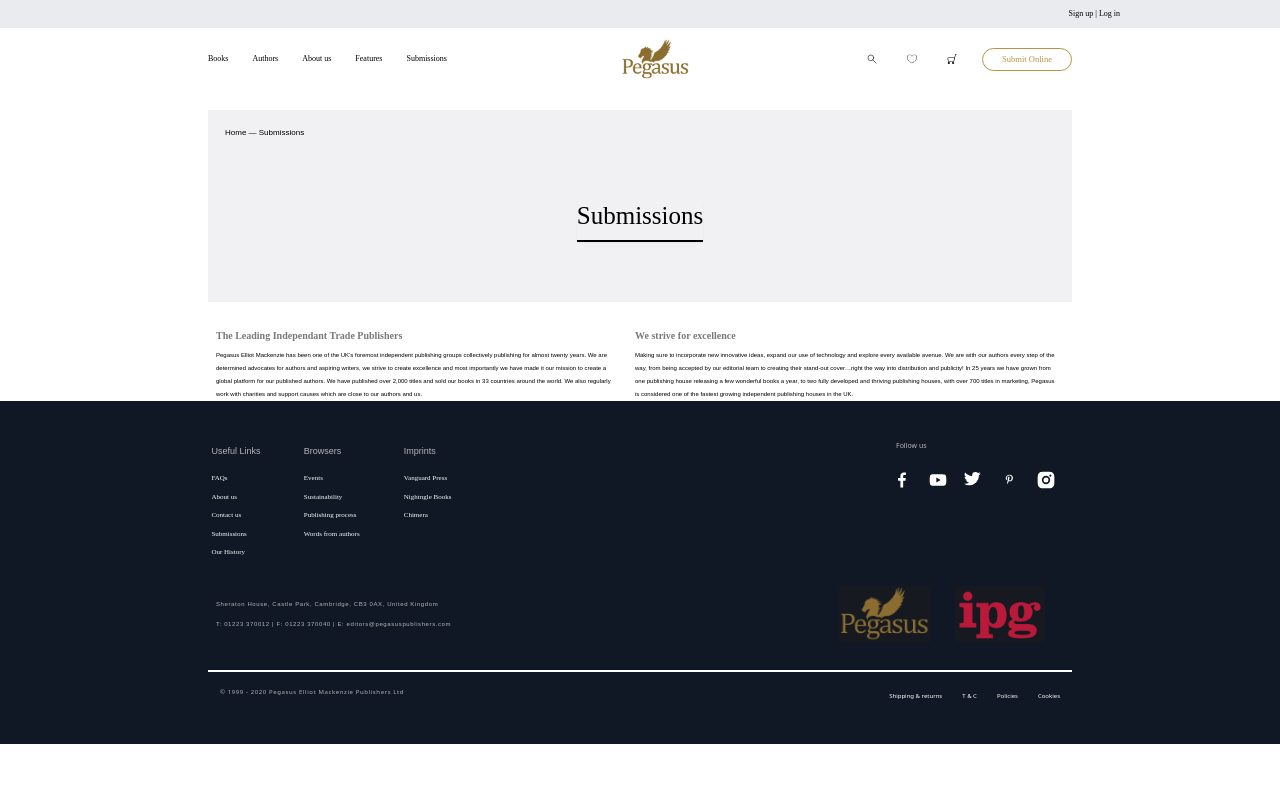
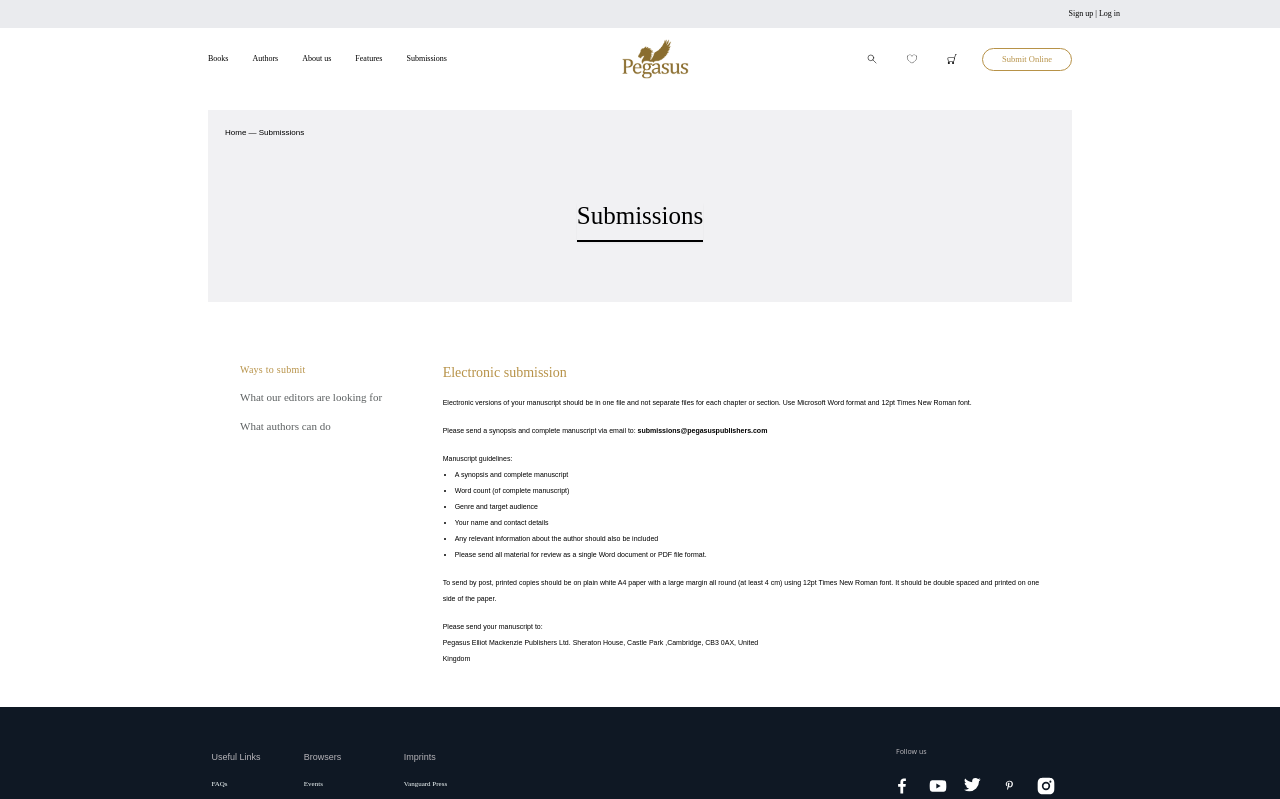
Before and after one commit to Hadees621/pegasus, a React (Create React App) app: page /submissions in a window 1280 px wide. Shown: the top 799 px of the page. Built offline with nearby package versions, Linux system fonts and the light colour scheme.

Commit message:
2xl replaced

```diff
--- a/src/components/Footer.js
+++ b/src/components/Footer.js
@@ -25,7 +25,7 @@ const Footer = () => {
     return (
         <footer className="bg-[#0F1824]">
             {/* 1024:max-w-screen-768 */}
-            <div className="mx-auto w-full 1024:px-40 320:p-5 xl:px-52 2xl:px-96 320:py-10 1024:py-10 1440:py-20 2560:py-44 1024:text-center justify-center items-center flex flex-col">
+            <div className="mx-auto w-full 1024:px-40 320:p-5 xl:px-52 2560:px-96 320:py-10 1024:py-10 1440:py-20 2560:py-44 1024:text-center justify-center items-center flex flex-col">
 
                 <div className="1024:grid 1024:grid-cols-2 1024:w-full">
 
--- a/src/components/Header.js
+++ b/src/components/Header.js
@@ -75,7 +75,7 @@ const Header = ({ setIsMegaMenuOpen, isMegaMenuOpen, setApplyBlur }) => {
             </div>
 
             <nav className="bg-white border-gray-200">
-                <div className="flex flex-wrap justify-between items-center px-5 md:px-10 1024:px-40 xl:px-52 2xl:px-96 py-[3px]">
+                <div className="flex flex-wrap justify-between items-center px-5 md:px-10 1024:px-40 xl:px-52 2560:px-96 py-[3px]">
                     {isSearchMegaMenuOpen ? (
                         <div className="bg-[#F3F4F3] 320:h-[40px] 2560:h-[50px] p-4 flex items-center w-full 1024:h-[20px] 1024:my-2 1024:mx-[210px] 2560:mx-[440px] 2560:my-6">
                             <svg
--- a/src/components/comp/header-components/MegaMenuBooks.js
+++ b/src/components/comp/header-components/MegaMenuBooks.js
@@ -31,7 +31,7 @@ const MegaMenuBooks = ({ isMegaMenuOpen }) => {
 
         <>
             <div id="mega-menu-full-image-dropdown" className={`py-s 1024:py-2 1440:py-7 2560:py-9 ${isMegaMenuOpen ? 'block' : 'hidden'}`}>
-                <div className="grid px-5 1024:px-40 1024:mr-40 md:px-10 xl:px-52 xl:pr-[300px] 2xl:px-96 2xl:pr-[760px] 2xl:pl-[385px] py-5 1024:py-0 text-sm text-black 768:grid-cols-2 lg:grid-cols-4">
+                <div className="grid px-5 1024:px-40 1024:mr-40 md:px-10 xl:px-52 xl:pr-[300px] 2560:px-96 2560:pr-[760px] 2560:pl-[385px] py-5 1024:py-0 text-sm text-black 768:grid-cols-2 lg:grid-cols-4">
                     {categories.map((category, index) => (
                         <ul key={index} className="mb-4 space-y-4 md:mb-0 1024:-space-y-1.5 1440:space-y-1 2560:space-y-2.5">
                             <TitleLi text={category.title} />
--- a/src/pages/authors/components/Section.js
+++ b/src/pages/authors/components/Section.js
@@ -5,7 +5,7 @@ const Section = () => {
 
     return (
         <>
-            <div className="bg-[#F1F1F3] justify-center 320:m-5 1024:h-52 1440:h-72 2000:h-[420px] 1440:flex-row 1024:mx-40 xl:mx-52 2xl:mx-96 border border-[#F1F1F3]">
+            <div className="bg-[#F1F1F3] justify-center 320:m-5 1024:h-52 1440:h-72 2000:h-[420px] 1440:flex-row 1024:mx-40 xl:mx-52 2560:mx-96 border border-[#F1F1F3]">
                 <p className="2000:text-sm font-roboto m-10 2000:m-10 1024:text-[8px] 1024:m-4 1440:text-[9px] 1440:m-5">Home — Authors</p>
                 <div className="flex w-full justify-center">
                     <p className="320:text-4xl 768:text-5xl 1024:text-[30px] 1440:text-[45px] 2000:text-7xl flex justify-center font-fairplay my-24 1024:my-10 border-b-2 border-black shadow-sm w-max">Authors</p>
--- a/src/pages/homepage/components/Section.js
+++ b/src/pages/homepage/components/Section.js
@@ -42,7 +42,7 @@ const Section = ({ isMegaMenuOpen, applyBlur }) => {
                     </div>
                 </div>
 
-                <div className='w-full justify-center 320:p-5 1024:px-40 xl:px-52 2xl:px-96'>
+                <div className='w-full justify-center 320:p-5 1024:px-40 xl:px-52 2560:px-96'>
 
                     {/* Established section */}
                     <div className='flex 320:flex-col lg:flex-row gap-12 1024:gap-3 320:gap-3'>
--- /dev/null
+++ b/src/pages/submissions/components/Faq.js
@@ -0,0 +1,57 @@
+import React, { useEffect, useRef, useState } from "react";
+
+const FaqItem = ({ faq, defaultAllExpanded }) => {
+    const [isItemOpen, setIsItemOpen] = useState(faq.expanded ?? defaultAllExpanded ?? false);
+    const ansRef = useRef();
+    const [height, setHeight] = useState("auto");
+
+    const handleClick = () => {
+        setIsItemOpen(!isItemOpen);
+    };
+
+    useEffect(() => {
+        if (ansRef.current) setHeight(ansRef.current.offsetHeight);
+    }, []);
+
+    const { q, a } = faq;
+
+    return (
+        <div className="py-6 border-t border-t-gray-200">
+            <div
+                className="flex justify-between items-center cursor-pointer select-none"
+                onClick={handleClick}
+                title={!isItemOpen ? "Show" : "Hide"}
+            >
+                <div className="font-semibold text-gray-800">{q}</div>
+                <button
+                    className="text-gray-600 rounded-full p-2 w-8 h-8 flex justify-center items-center text-2xl hover:bg-gray-200 transition"
+                    title={!isItemOpen ? "Show" : "Hide"}
+                >
+                    {isItemOpen ? "-" : "+"}
+                </button>
+            </div>
+
+            <div
+                className={`text-gray-500 font-medium overflow-hidden transition-[height]`}
+                style={{ height: isItemOpen ? height : 0 }}
+            >
+                <div ref={ansRef} className="pt-2">
+                    {a}
+                </div>
+            </div>
+        </div>
+    );
+};
+
+const Faq = ({ faqs = [], defaultAllExpanded = false }) => {
+    return (
+        <div className="w-[95%] sm:w-[90%] md:w-[75%] mx-auto">
+            <div className="mb-4 text-gray-800 text-lg font-semibold">Frequently Asked Questions</div>
+            {faqs.map((faq, idx) => (
+                <FaqItem key={idx} faq={faq} defaultAllExpanded={defaultAllExpanded} />
+            ))}
+        </div>
+    );
+};
+
+export default Faq;
--- /dev/null
+++ b/src/pages/submissions/components/FaqDemo.js
@@ -0,0 +1,28 @@
+import React from "react";
+import Faq from "../components/Faq";
+
+const FaqDemo = () => {
+    const faqs = [
+        {
+            q: "What does this website do?",
+            a: "Lorem ipsum dolor sit amet consectetur adipisicing elit. Est, velit temporibus? Placeat, praesentium repellendus quas mollitia soluta error expedita veniam.",
+            expanded: true,
+        },
+        {
+            q: "Is there any payment in the website?",
+            a: "Lorem ipsum, dolor sit amet consectetur adipisicing elit. Velit saepe quas atque nihil officia, accusantium dignissimos in repudiandae eos mollitia? Architecto error mollitia minima beatae facere cupiditate dolorem modi nihil quae. Reprehenderit minima aliquam, esse doloribus deleniti corporis cum consequuntur et aperiam error illo illum commodi necessitatibus repellat similique quaerat? Consectetur quidem quibusdam eligendi voluptatum, voluptates accusamus animi nobis pariatur dolorum quasi veniam nisi vitae deleniti dolore officiis sapiente voluptate quisquam quaerat.",
+        },
+        {
+            q: "How do I proceed?",
+            a: "Lorem ipsum dolor sit amet consectetur adipisicing elit. Quaerat, dolores!",
+        },
+    ];
+
+    return (
+        <div className="m-8">
+            <Faq faqs={faqs} defaultAllExpanded={false} />
+        </div>
+    );
+};
+
+export default FaqDemo;
--- a/src/pages/submissions/components/Section.js
+++ b/src/pages/submissions/components/Section.js
@@ -1,5 +1,7 @@
 import React from "react";
 import { audioBooksData } from "../../homepage/utils/utils";
+import Faq from "./Faq";
+import FaqDemo from "./FaqDemo";
 
 const Section = () => {
     return (
@@ -16,45 +18,66 @@ const Section = () => {
             </div>
 
             {/* padded section 1 */}
-            <div className="w-full justify-center 320:px-6 768:px-12 1024:px-52 1440:px-[290px] 1535:px-[360px] 2000:px-[360px] ">
+            <div className="w-full justify-center items-center 320:px-3 425:px-4 768:px-10 1024:px-[240px] 1440:px-[400px] 1535:px-[430px] 2000:px-[500px] 2560:px-[700px] py-28 1024:py-10 1440:py-12">
 
-                {/* goals */}
-                <div className="flex 320:flex-col 320:gap-9 1024:gap-0 1024:flex-row 2000:space-x-10 2000:my-10">
-                    <div className="px-1 320:space-y-3 1024:space-y-1 1024:px-2 2000:space-y-3">
-                        <h1 className="font-bold text-[#77797B] font-fairplay 320:text-[20px] 768:text-[22px] 1024:text-[10px] 1440:text-[16px] 2000:text-[28px] text-center 1024:text-start 1024:my-1.5 1440:my-2.5 2000:my-5">
-                            The Leading Independant Trade Publishers
+                <div className="flex flex-col 425:flex-row 425:gap-3 1024:gap-4 1440:gap-14 space-y-5 425:space-y-0">
+
+                    <div className="w-full 425:w-[25%] 1440:w-[20%] space-y-6 425:space-y-5 1024:space-y-3 1440:space-y-4 2000:space-y-6 2560:pr-20">
+                        <h1 className="text-center 425:text-start text-[#B79248] 425:text-[15px] 768:text-[18px] 1024:text-[10px] 1440:text-[14px] 2000:text-[20px] tracking-wide  font-fairplay">
+                            Ways to submit
                         </h1>
-                        <p className="flex leading-8 font-roboto 320:text-[13px] 320:leading-5 768:text-[16px] 768:leading-6 1024:text-[6px] 1024:leading-[13px] 1440:text-[9.5px] 1440:leading-[19px] 2000:text-[16px] 2000:leading-8 text-center 1024:text-start">
-                            Pegasus Elliot Mackenzie has been one of the UK’s foremost
-                            independent publishing groups collectively publishing for almost
-                            twenty years. We are determined advocates for authors and aspiring
-                            writers, we strive to create excellence and most importantly we
-                            have made it our mission to create a global platform for our
-                            published authors. We have published over 2,000 titles and sold
-                            our books in 33 countries around the world. We also regularly work
-                            with charities and support causes which are close to our authors
-                            and us.
+                        <h1 className="text-center 425:text-start text-[#5D6162] 425:text-[13px] 768:text-[18px] 1024:text-[11px] 1440:text-[13px] 2000:text-[21px] font-fairplay 2000:my-8">
+                            What our editors are looking for
+                        </h1>
+                        <h1 className="text-center 425:text-start text-[#5D6162] 425:text-[13px] 768:text-[18px] 1024:text-[11px] 1440:text-[13px] 2000:text-[21px] font-fairplay">
+                            What authors can do
+                        </h1>
+                    </div>
+
+                    <div className="w-full 425:w-[80%] 1440:w-[80%] space-y-6 1024:space-y-3">
+                        <h1 className="text-center 425:text-start text-[24px] 425:text-[16px] 1024:text-[14px] 1440:text-[16px] 2000:text-[28px] text-[#B79248] font-fairplay">
+                            Electronic submission
+                        </h1>
+                        <p className=" 425:text-[12px] 425:text-start text-[14px] 1024:text-[7px] 1024:leading-4 1440:text-[9px] 1440:leading-6 2000:text-[15px] 2000:leading-8 2000:my-8 leading-6 font-roboto text-black">
+                            Electronic versions of your manuscript should be in one file and not separate files for each chapter or section. Use
+                            Microsoft Word format and 12pt Times New Roman font.
+                        </p>
+                        <p className=" 425:text-start text-[14px] 425:text-[12px] 1024:text-[7px] 1024:leading-4 1440:text-[9px] 1440:leading-6 2000:text-[15px] 2000:leading-8 2000:my-9 leading-6 font-roboto">
+                            Please send a synopsis and complete manuscript via email to: <b>submissions@pegasuspublishers.com</b>
+                        </p>
+
+                        <p className="425:text-start text-[14px] 425:text-[12px] 1024:text-[7px] 1024:leading-4 1440:text-[9px] 1440:leading-6 2000:text-[15px] 2000:leading-8 2000:my-8 leading-6 font-roboto">
+                            Manuscript guidelines:
+                            <ul className="ml-3 list-disc">
+                                <li className="list-item">A synopsis and complete manuscript</li>
+                                <li className="list-item">Word count (of complete manuscript)</li>
+                                <li className="list-item">Genre and target audience</li>
+                                <li className="list-item">Your name and contact details</li>
+                                <li className="list-item">Any relevant information about the author should also be included</li>
+                                <li className="list-item">Please send all material for review as a single Word document or PDF file format.</li>
+                            </ul>
+                        </p>
+
+                        <p className="425:text-start text-[14px] 425:text-[12px] 1024:text-[7px] 1024:leading-4 1440:text-[9px] 1440:leading-6 2000:text-[15px] 2000:leading-8 2000:my-9 leading-6 font-roboto">
+                            To send by post, printed copies should be on plain white A4 paper with a large margin all round (at least 4 cm) using
+                            12pt Times New Roman font. It should be double spaced and printed on one side of the paper.
+                        </p>
+
+                        <p className="425:text-start text-[14px] 425:text-[12px] 1024:text-[7px] 1024:leading-4 1440:text-[9px] 1440:leading-6 2000:text-[15px] 2000:leading-8 2000:mt-9 leading-6 font-roboto">
+                            Please send your manuscript to:
+                            <p className="leading-6 font-roboto 425:text-start 1024:pr-[260px] 2000:pr-[500px] 425:text-[12px] 1024:text-[7px] 1024:leading-4 1440:text-[9px] 1440:leading-6 2000:text-[15px] 2000:leading-8">
+                                Pegasus Elliot Mackenzie Publishers Ltd.
+                                Sheraton House, Castle Park ,Cambridge,
+                                CB3 0AX, United Kingdom
+                            </p>
                         </p>
                     </div>
-                    <div className="px-1 320:space-y-3 1024:space-y-1 1024:px-4 2000:space-y-3">
-                        <h1 className="font-bold text-[#77797B] font-fairplay 320:text-[20px] 768:text-[22px] 1024:text-[10px] 1440:text-[16px] 2000:text-[28px] text-center 1024:text-start 1024:my-1.5 1440:my-2.5 2000:my-5">
-                            We strive for excellence
-                        </h1>
-                        <p className="flex leading-8 font-roboto 320:text-[13px] 320:leading-5 768:text-[16px] 768:leading-6 1024:text-[6px] 1024:leading-[13px] 1440:text-[9.5px] 1440:leading-[19px] 2000:text-[16px] 2000:leading-8 text-center 1024:text-start">
-                            Making sure to incorporate new innovative ideas, expand our use of
-                            technology and explore every available avenue. We are with our
-                            authors every step of the way, from being accepted by our
-                            editorial team to creating their stand-out cover…right the way
-                            into distribution and publicity! In 25 years we have grown from
-                            one publishing house releasing a few wonderful books a year, to
-                            two fully developed and thriving publishing houses, with over 700
-                            titles in marketing, Pegasus is considered one of the fastest
-                            growing independent publishing houses in the UK.
-                        </p>
-                    </div>
+
                 </div>
 
             </div>
+
+            {/* <FaqDemo /> */}
 
         </>
     );
--- a/tailwind.config.js
+++ b/tailwind.config.js
@@ -10,7 +10,7 @@ module.exports = {
 				'768': '768px',
 				'1024': '1024px',
 				'1440': '1440px',
-				'1535': '1536px',
+				'1535': '1535px',
 				'2000': '2000px',
 				'2560': '2560px',
 			},
```
Also changed, not shown: src/pages/books/Fiction.js (+4 -4 lines), src/pages/features/Features.js (+5 -5 lines).
